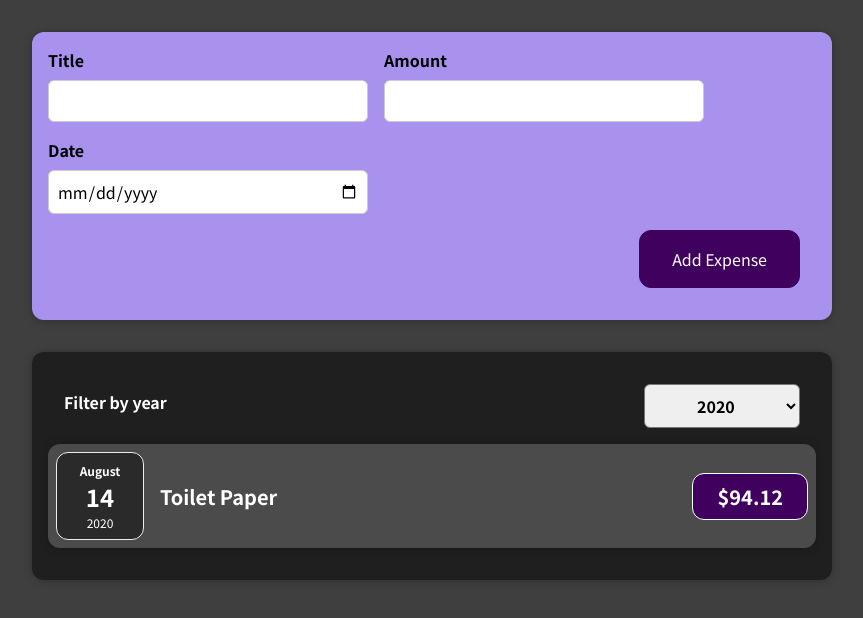
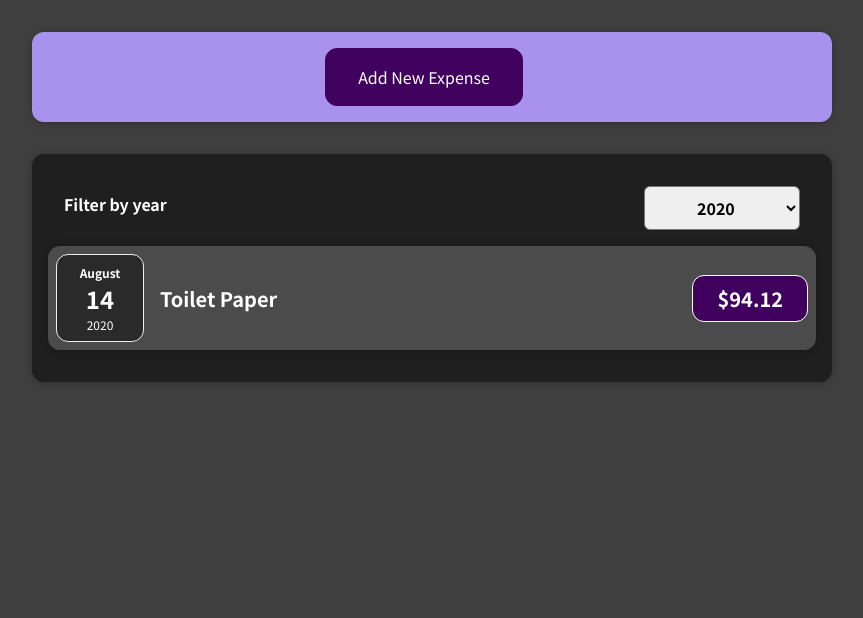
Before and after one commit to prince0rjn/React-Expense-app, a React (Create React App) app: page / in a window 1280 px wide. Shown: the top 618 px of the page, without its empty margins (208-1071 px from the left). Built offline with nearby package versions, Linux system fonts and the light colour scheme.

Commit message:
added condition statement for expense input form

```diff
--- a/src/components/Expenses/ExpenseItem.js
+++ b/src/components/Expenses/ExpenseItem.js
@@ -4,12 +4,16 @@ import Card from '../UI/Card';
 import ExpenseDate from './ExpenseDate';
 const ExpenseItem = (props) => {
 
-    return (<Card className='expense-item'>
-        <ExpenseDate date={props.date} />
-        <div className='expense-item__description'>
-            <h2>{props.title}</h2>
-            <div className='expense-item__price'>${props.amount}</div>
-        </div>
-    </Card>);
+    return (
+        <li>
+            <Card className='expense-item'>
+                <ExpenseDate date={props.date} />
+                <div className='expense-item__description'>
+                    <h2>{props.title}</h2>
+                    <div className='expense-item__price'>${props.amount}</div>
+                </div>
+            </Card>
+        </li>
+    );
 }
 export default ExpenseItem
--- a/src/components/Expenses/Expenses.js
+++ b/src/components/Expenses/Expenses.js
@@ -3,7 +3,7 @@ import { useState } from 'react';
 import './Expenses.css';
 import Card from '../UI/Card';
 import ExpensesFilter from './ExpenseFilter';
-import ExpenseItem from './ExpenseItem';
+import ExpensesList from './ExpensesList';
 function Expenses(props) {
     const [filteredYear, setFilteredYear] = useState('2020');
     const filterChangeHandler = (enteredYear) => {
@@ -12,14 +12,14 @@ function Expenses(props) {
     const filteredExpenses = props.item.filter(expense => {
         return expense.date.getFullYear().toString() === filteredYear;
     })
+
     return (
         <div>
             <Card className='expenses'>
                 <ExpensesFilter selected={filteredYear} onChangeFilter={filterChangeHandler} />
-                {filteredExpenses.map(expense => <ExpenseItem key={expense.id} title={expense.title} amount={expense.amount} date={expense.date} />)}
-
+                <ExpensesList item={filteredExpenses} />
             </Card>
-        </div>
+        </div >
     );
 }
 export default Expenses
--- /dev/null
+++ b/src/components/Expenses/ExpensesList.css
@@ -0,0 +1,9 @@
+.expenses-list {
+    list-style: none;
+    padding: 0;
+}
+
+.expenses-list__fallback {
+    color: white;
+    text-align: center;
+}
--- /dev/null
+++ b/src/components/Expenses/ExpensesList.js
@@ -0,0 +1,22 @@
+import React from "react";
+import './ExpensesList.css'
+import ExpenseItem from "./ExpenseItem";
+
+const ExpensesList = (props) => {
+    if (props.item.length === 0) {
+        return <h2 className="expenses-list__fallback">Found No Expenses.</h2>
+
+    };
+    return <ul className="expenses-list">
+        {props.item.map((expense) => (
+            <ExpenseItem
+                key={expense.id}
+                title={expense.title}
+                amount={expense.amount}
+                date={expense.date}
+            />
+        ))}
+    </ul>
+}
+
+export default ExpensesList;
--- a/src/components/NewExpense/ExpenseForm.js
+++ b/src/components/NewExpense/ExpenseForm.js
@@ -54,7 +54,6 @@ const ExpenseForm = (props) => {
         setEnteredDate('');
     }
 
-
     return <form onSubmit={submitHandler}>
         <div className="new-expense__controls">
             <div className="new-expense__control">
@@ -70,6 +69,7 @@ const ExpenseForm = (props) => {
                 <input type="date" min="2019-01-01" max="2022-12-31" value={enteredDate} onChange={dateChangeHandler} />
             </div>
             <div className="new-expense__actions">
+                <button type='Button' onClick={props.onCancel}>Cancel</button>
                 <button type="Submit">Add Expense</button>
             </div>
         </div>
--- a/src/components/NewExpense/NewExpense.js
+++ b/src/components/NewExpense/NewExpense.js
@@ -1,4 +1,4 @@
-import React from "react";
+import React, { useState } from "react";
 import './NewExpense.css'
 import ExpenseForm from "./ExpenseForm";
 
@@ -8,13 +8,20 @@ const NewExpense = (props) => {
             ...enteredExpenseData,
             id: Math.random().toString(),
         };
-        console.log(expenseData);
         props.onAddExpense(expenseData);
+        setIsEditing(false);
     };
-
+    const [isEditing, setIsEditing] = useState(false);
+    const startEditingHandler = () => {
+        setIsEditing(true);
+    }
+    const stopEditingHandler = () => {
+        setIsEditing(false);
+    }
     return (
         <div className="new-expense">
-            <ExpenseForm onSaveExpenseData={saveExpenseDataHandler} />
+            {!isEditing && <button onClick={startEditingHandler}>Add New Expense</button>}
+            {isEditing && <ExpenseForm onSaveExpenseData={saveExpenseDataHandler} onCancel={stopEditingHandler} />}
         </div>
     );
 };
```
